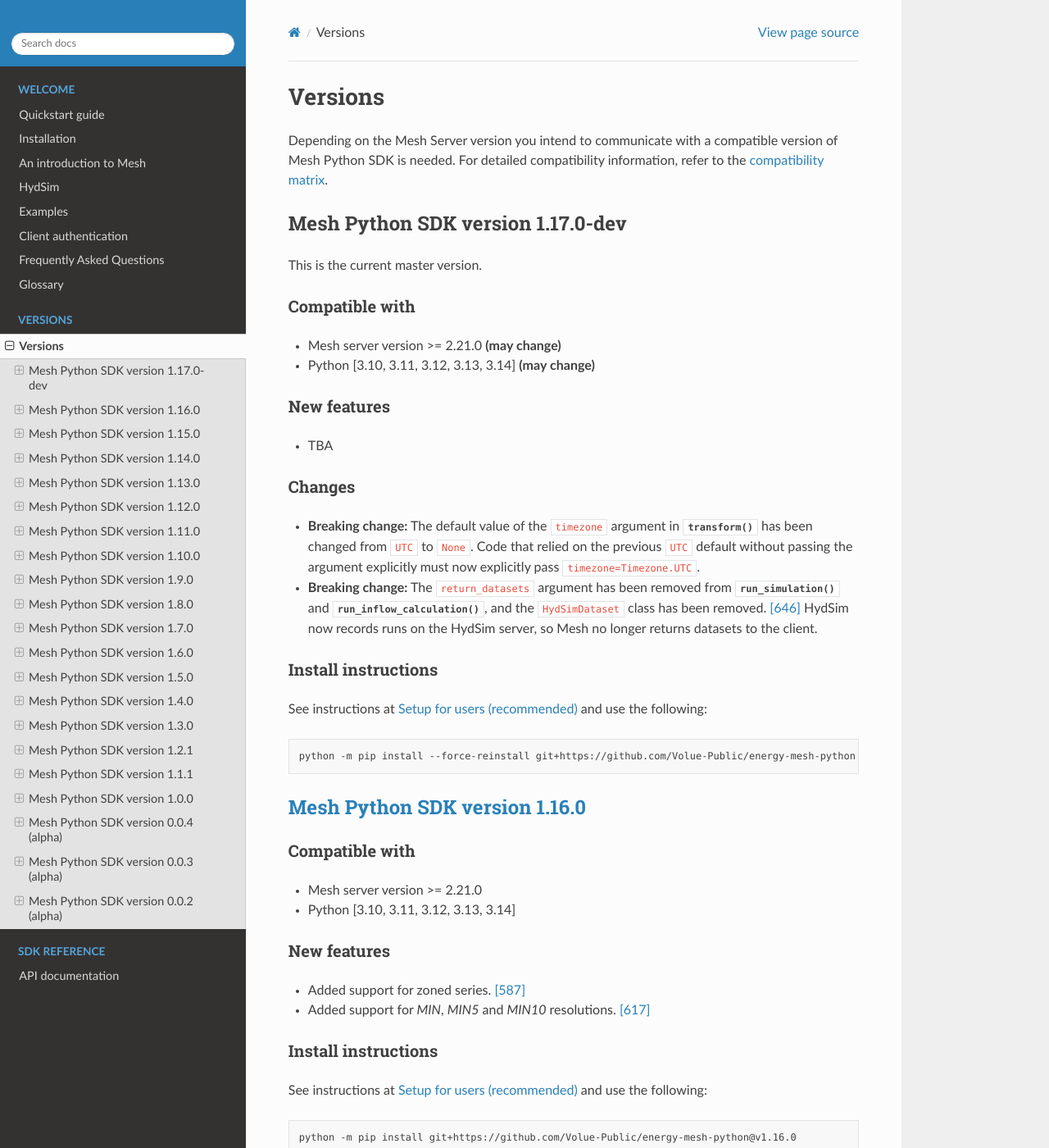
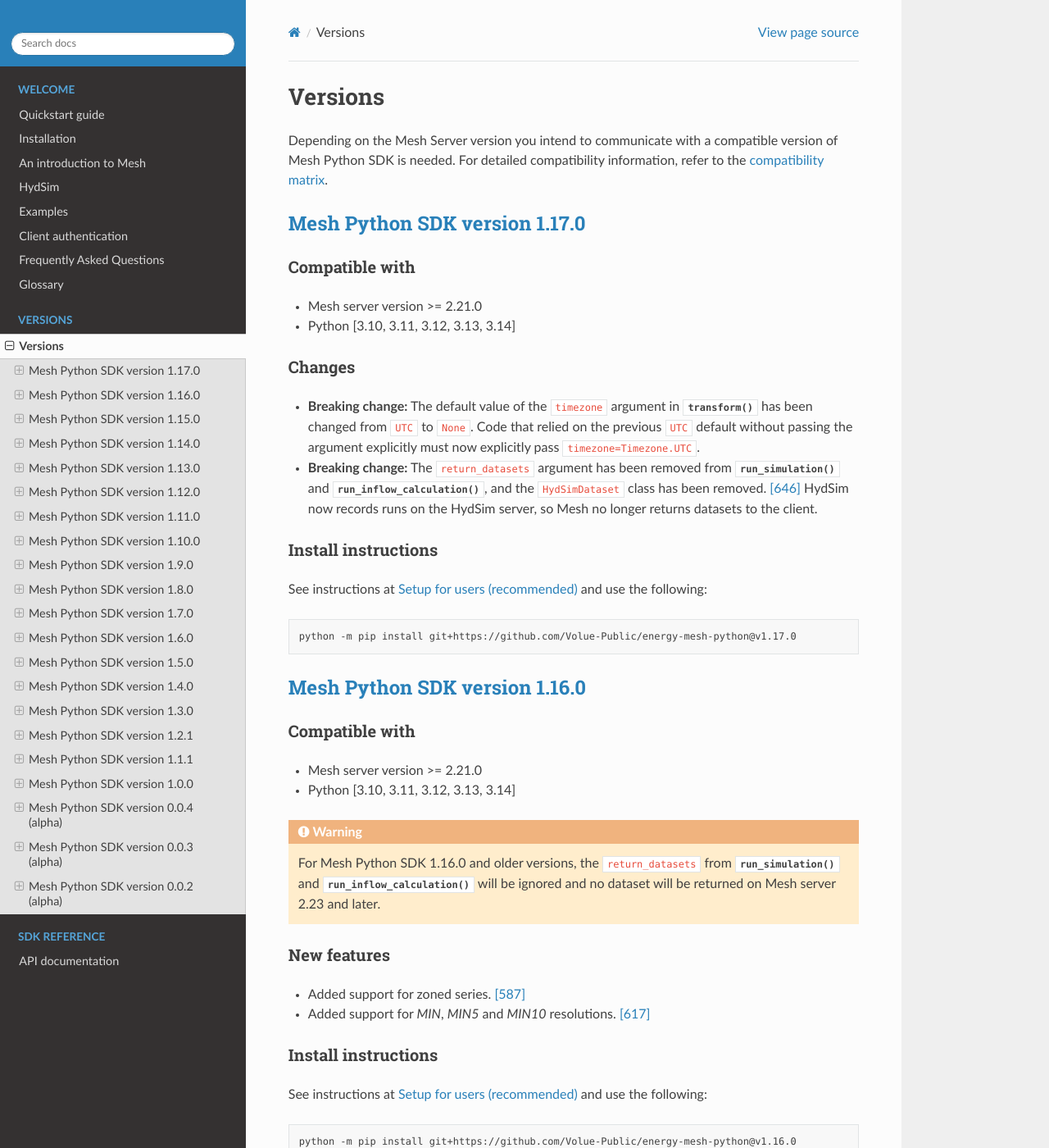
Before and after one commit to Volue-Public/energy-mesh-python, a Sphinx documentation site: the page built from docs/source/versions.rst, in a window 1280 px wide and 1400 px high. Shown: the whole window at 82% size. Built offline with Sphinx 7.4.7 and the Read the Docs theme 3.1.0, drawn with Linux system fonts in a browser that asks for light colours.

```diff
--- a/docs/source/versions.rst
+++ b/docs/source/versions.rst
@@ -3,24 +3,17 @@ Versions
 
 Depending on the Mesh Server version you intend to communicate with a compatible version of Mesh Python SDK is needed.
 For detailed compatibility information, refer to the
-`compatibility matrix <https://volue-public.github.io/energy-smp-docs/latest/mesh/installation/MeshServiceInstallationGuide/#mesh-python-sdk-compatibility-matrix>`_.
+`compatibility matrix <https://docs.volue.com/optimisation-and-planning/smart-power/mesh/installation/mesh-service-installation-guide#mesh-python-sdk-compatibility-matrix>`_.
 
 
-Mesh Python SDK version 1.17.0-dev
-**********************************
-
-This is the current master version.
+`Mesh Python SDK version 1.17.0 <https://github.com/Volue-Public/energy-mesh-python/releases/tag/v1.17.0>`_
+***********************************************************************************************************
 
 Compatible with
 ~~~~~~~~~~~~~~~~~~
 
-- Mesh server version >= 2.21.0 **(may change)**
-- Python [3.10, 3.11, 3.12, 3.13, 3.14] **(may change)**
-
-New features
-~~~~~~~~~~~~~~~~~~
-
-- TBA
+- Mesh server version >= 2.21.0
+- Python [3.10, 3.11, 3.12, 3.13, 3.14]
 
 Changes
 ~~~~~~~~~~~~~~~~~~
@@ -44,7 +37,7 @@ See instructions at :ref:`Setup for users` and use the following:
 
 .. code-block:: bash
 
-    python -m pip install --force-reinstall git+https://github.com/Volue-Public/energy-mesh-python
+    python -m pip install git+https://github.com/Volue-Public/energy-mesh-python@v1.17.0
 
 
 `Mesh Python SDK version 1.16.0 <https://github.com/Volue-Public/energy-mesh-python/releases/tag/v1.16.0>`_
@@ -55,6 +48,12 @@ Compatible with
 
 - Mesh server version >= 2.21.0
 - Python [3.10, 3.11, 3.12, 3.13, 3.14]
+
+.. warning::
+    For Mesh Python SDK 1.16.0 and older versions, the ``return_datasets`` from
+    :py:meth:`~volue.mesh._base_session.Session.run_simulation` and
+    :py:meth:`~volue.mesh._base_session.Session.run_inflow_calculation` will be
+    ignored and no dataset will be returned on Mesh server 2.23 and later.
 
 New features
 ~~~~~~~~~~~~~~~~~~
--- a/pyproject.toml
+++ b/pyproject.toml
@@ -1,6 +1,6 @@
 [tool.poetry]
 name = "volue.mesh"
-version = "1.17.0-dev"
+version = "1.17.0"
 description = ""
 license = "Proprietary"
 authors = ["Volue AS"]
```
Also changed, not shown: 4 other files.
